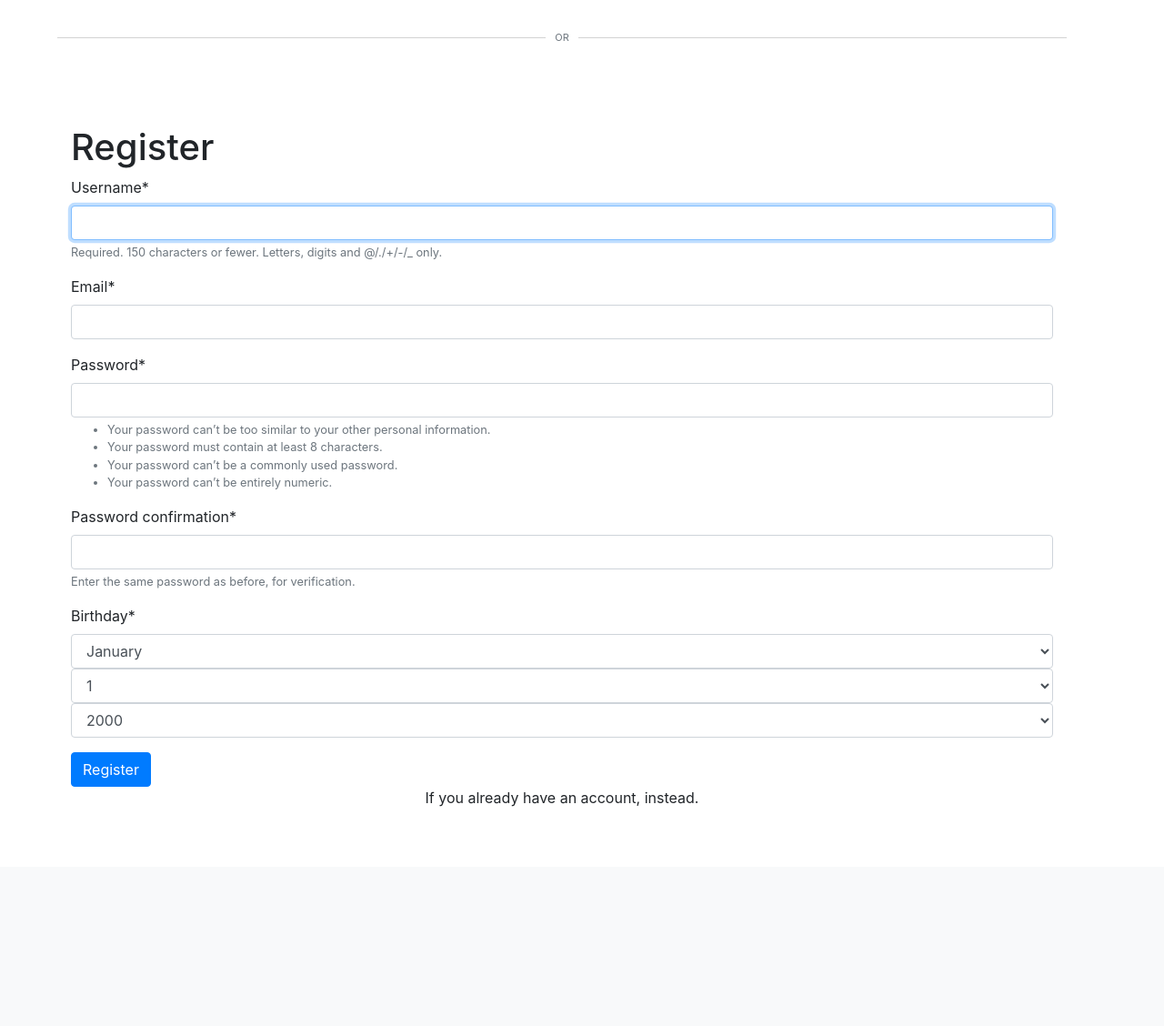
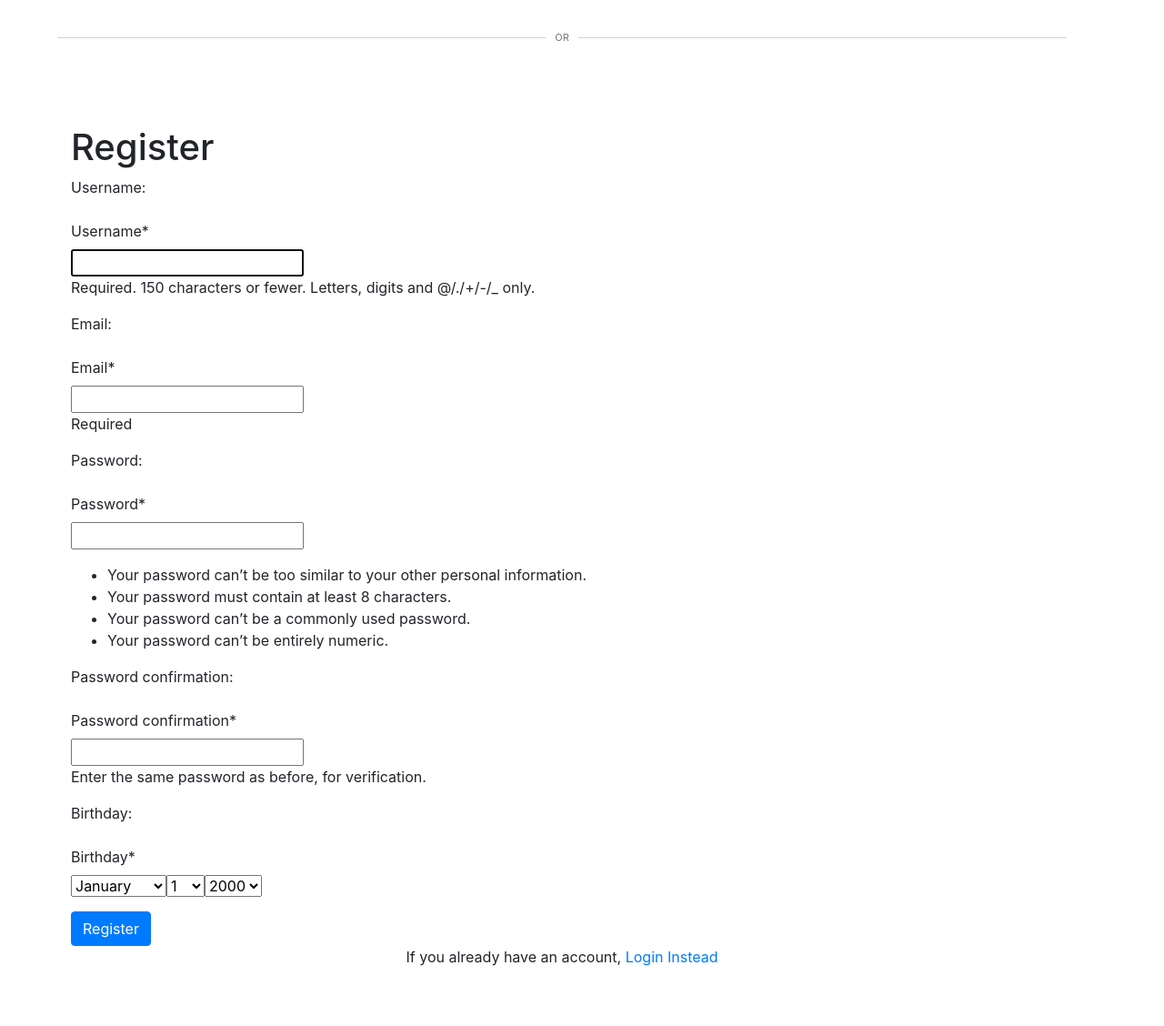
Before and after one commit to Khailas12/Blog-Website, a Django app: page /register/ in a window 1280 px wide. Shown: the part 245-1373 px from the top of the page at 91% size. Before the commit the page ends 1132 px from the top, so only its background shows below. Run offline with Django 3.2, Linux system fonts and the light colour scheme; some libraries are stand-ins or nearby versions.

Commit message:
bugs fixed

```diff
--- a/main/urls.py
+++ b/main/urls.py
@@ -21,8 +21,8 @@
 
     path('accounts/', include('allauth.urls')),
 
-    path('activate/<uidb64>/<token>/',
-        activate, name='activate'),
+    path('activate/<uidb64>/<token>/', activate, name='activate'),
+    # path('activate/(?P<uidb64>[0-9A-Za-z_\-]+)/(?P<token>[0-9A-Za-z]{1,13}-[0-9A-Za-z]{1,20})/', activate,name='activate'),
 
     url(r'^gmailAuthenticate/', g_view.gmail_authenticate, name='gmailauth'),
     url(r'^oauth2callback/', g_view.auth_return),
--- a/register/forms.py
+++ b/register/forms.py
@@ -12,7 +12,7 @@
 
 
 class NewUserForm(UserCreationForm):
-    email = forms.EmailField(required=True)
+    email = forms.EmailField(max_length=200, help_text='Required')
     birthday = forms.DateField(
         label='Birthday',
         initial='2000-01-01',
--- a/register/views.py
+++ b/register/views.py
@@ -24,7 +24,7 @@
         if form.is_valid():
             user = form.save(commit=False)
             # user.email = form.cleaned_data.get('email')
-            # # user.is_active()
+            user.is_active = False
             user.save()
 
             current_site = get_current_site(request)
@@ -42,7 +42,7 @@
 
             to_email = form.cleaned_data.get('email')
             email = EmailMessage(
-                mail_subj, message, to=['to_email']
+                mail_subj, message, to=[to_email]
             )
             email.send()
             return HttpResponse('Please confirm your email address')
@@ -60,7 +60,7 @@
     #         messages.error(request, 'Invalid Information, Please try again!')
 
     # form = NewUserForm()
-    context = {'register_form': form}
+    context = {'form': form}
     return render(request, 'register/register.html', context)
 
 
--- a/templates/register/activate_mail.html
+++ b/templates/register/activate_mail.html
@@ -1,7 +1,3 @@
-{% extends 'base.html' %}
-
-{% block content %}
-
 {% autoescape off %}
 
 Hi {{ user.username }},
@@ -10,5 +6,3 @@
 http://{{ domain }}{% url 'activate' uidb64=uid token=token %}
 
 {% endautoescape %}
-
-{% endblock content %}
--- a/templates/register/register.html
+++ b/templates/register/register.html
@@ -20,7 +20,8 @@
   <br><br>
 
   <div style="width: 100%; height: 15px; border-bottom: 1px solid lightgray; text-align: center">
-      <span class="text-muted" style="margin-top:-15% !important; font-size: 11px; background-color: white; padding: 0px 10px;">
+    <span class="text-muted"
+      style="margin-top:-15% !important; font-size: 11px; background-color: white; padding: 0px 10px;">
       OR
     </span>
   </div>
@@ -32,13 +33,33 @@
     <form method='POST' action='.'>
       {% csrf_token %}
 
-        {{ register_form|crispy }}
+      {% for field in form %}
+      <p>
+        {{ field.label_tag }}
+        <br>
+        {{ field|as_crispy_field:"bootstrap" }}
 
+        {% if field.help_text %}
+
+        <small style='display: none'>
+          {{ field.help_text}}
+        </small>
+
+        {% endif %}
+
+        {% for error in field.errors %}
+        <p style='color: red'>{{ error }}</p>
+        {% endfor %}
+
+      </p>
+      {% endfor %}
       <button class='btn btn-primary' type='submit'>Register</button>
 
     </form>
 
-    <p class='text-center'>If you already have an account, <a href="/login"></a>instead.</p>
+    <p class='text-center'>If you already have an account,
+      <a href='/login'>Login Instead</a>
+    </p>
 </div>
 
 {% endblock content %}
```
Also changed, not shown: db.sqlite3. Lines whose indentation alone changed are shown as unchanged.
